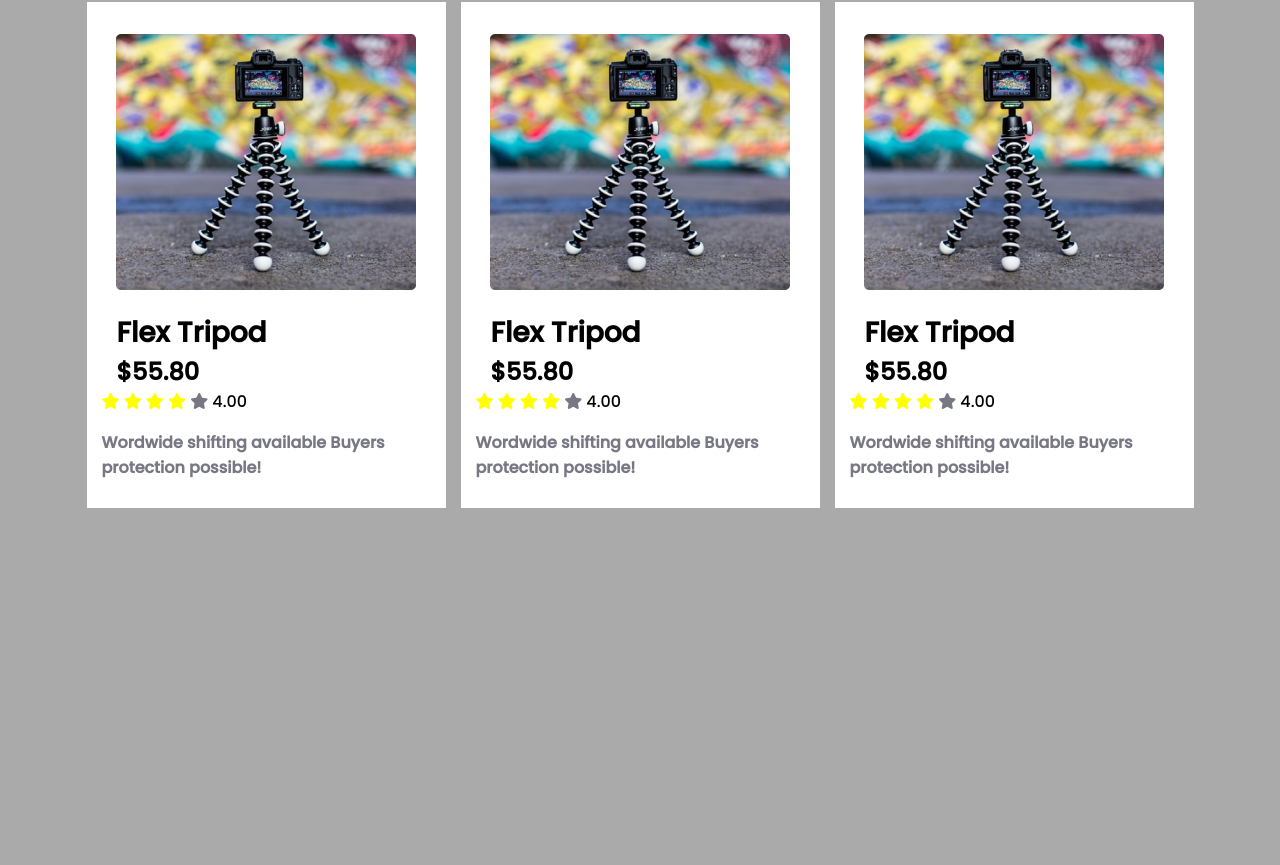
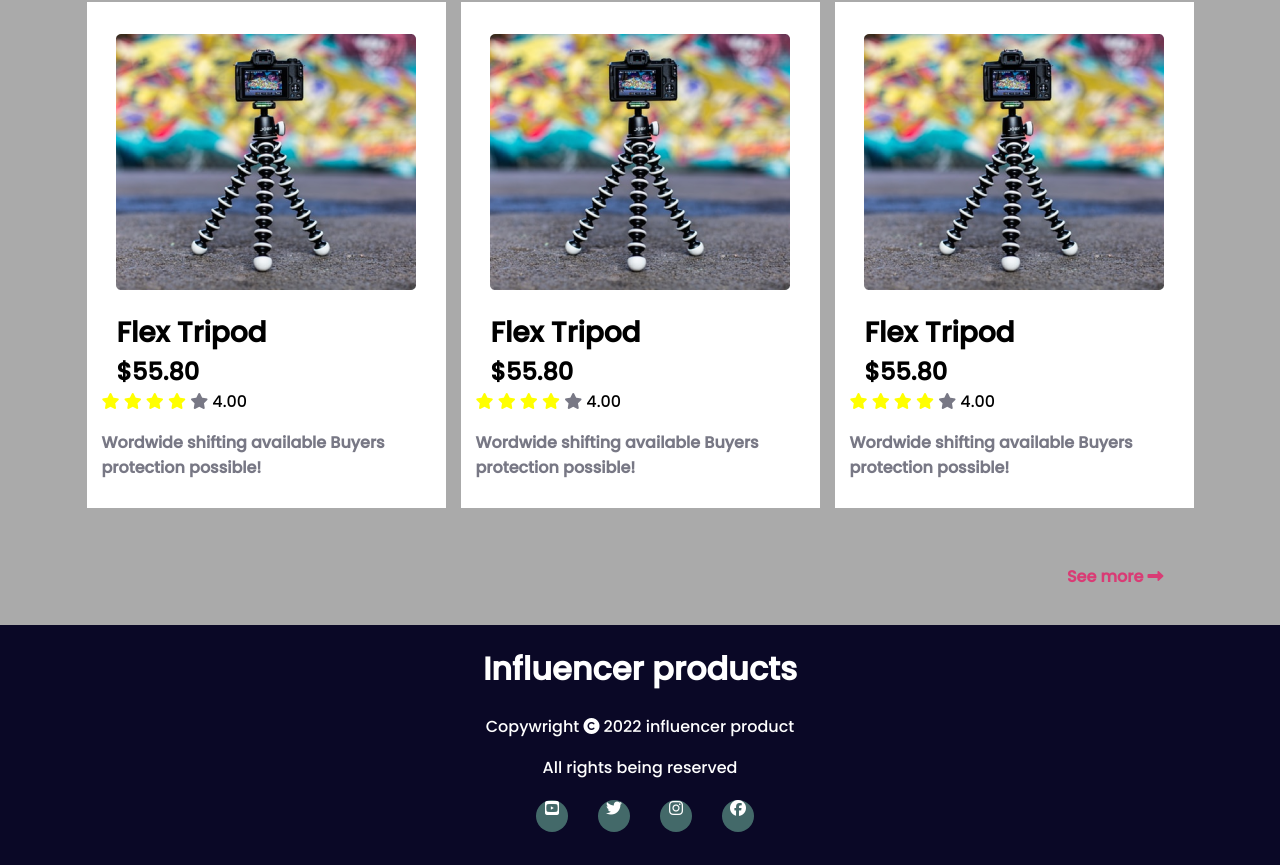
Before and after one commit to mahbub200/influencer-gear, a plain HTML site: page index.html in a window 1280 px wide. Shown: the part 1602-2467 px from the top of the page. Before the commit the page ends 2118 px from the top, so only its background shows below. Drawn offline with Linux system fonts and the light colour scheme.

Commit message:
footer added

```diff
--- a/css/style.css
+++ b/css/style.css
@@ -5,6 +5,7 @@
 body {
   background-color: #aaaaaa;
   font-family: "Poppins", sans-serif;
+  margin: 0px;
 }
 /*--------------
  influencer details
@@ -16,7 +17,6 @@ body {
   margin-bottom: 50px;
 }
 .influencer-details {
-  /* width: 2000px; */
   width: 50%;
 
   margin-right: 130px;
@@ -32,6 +32,9 @@ body {
   height: 44px;
   border-radius: 20px;
   color: rgba(255, 255, 255, 1);
+}
+.fa-long-arrow-alt-right.space{
+    margin-left: 10px;
 }
 .influencer-diagram {
   width: 50%;
@@ -54,6 +57,7 @@ popular collection
   grid-template-columns: repeat(3, 1fr);
   grid-column-gap: 15px;
   grid-row-gap: 15px;
+  margin-bottom: 40px;
 }
 .instrument {
   background-color: rgba(255, 255, 255, 1);
@@ -85,9 +89,50 @@ popular collection
   color: yellow;
 }
 .fa-star.empty {
-    color:rgba(120, 120, 133, 1);
-  }
+  color: rgba(120, 120, 133, 1);
+}
 .instrument-details {
   color: rgba(120, 120, 133, 1);
   font-weight: 700;
 }
+#more-instrument {
+  color: rgba(224, 44, 109, 0.87);
+  float: right;
+  margin-right: 30px;
+  font-size: 16px;
+  font-weight: 700;
+}
+/* ------------
+footer section
+-------------= */
+.footer-info {
+  height: 240px;
+  width: 100%;
+  background-color: rgba(10, 8, 38, 1);
+  color: white;
+  text-align: center;
+}
+.footer-header{
+    padding-top: 20px;
+    margin-top: 20px;
+}
+.social-icons .icons-background {
+  text-align: center;
+}
+.icons-background {
+
+  display: flex;
+  justify-content: center;
+  align-items: center;
+}
+.icons-background li {
+  list-style: none;
+  margin-right: 30px;
+}
+.fab.icons-background {
+  height: 32px;
+  width: 32px;
+  border-radius: 50%;
+  background-color: rgb(67, 105, 105);
+
+}
--- a/index.html
+++ b/index.html
@@ -30,7 +30,7 @@
             dolor numquam commodi blanditiis, vero veniam.
           </p>
           <button class="button-task">
-            Preebook now <i class="fas fa-long-arrow-alt-right"></i>
+            Preebook now <i class="fas fa-long-arrow-alt-right space"></i>
           </button>
         </div>
         <div class="inflencer-diagram">
@@ -190,8 +190,28 @@
               </p>
             </article>
           </div>
+          <p id="more-instrument">
+            See more <i class="fas fa-long-arrow-alt-right"></i>
+          </p>
         </div>
       </section>
     </main>
+    <footer class="footer-info">
+      <h1 class="footer-header">Influencer products</h1>
+      <p>Copywright <i class="fas fa-copyright"></i> 2022 influencer product</p>
+      <p>All rights being reserved</p>
+      <div class="social-icons">
+        <div>
+          <ul>
+            <div class="icons-background">
+              <li><i class="fab fa-youtube-square icons-background"></i></li>
+              <li><i class="fab fa-twitter icons-background"></i></li>
+              <li><i class="fab fa-instagram icons-background"></i></li>
+              <li><i class="fab fa-facebook icons-background"></i></li>
+            </div>
+          </ul>
+        </div>
+      </div>
+    </footer>
   </body>
 </html>
```
